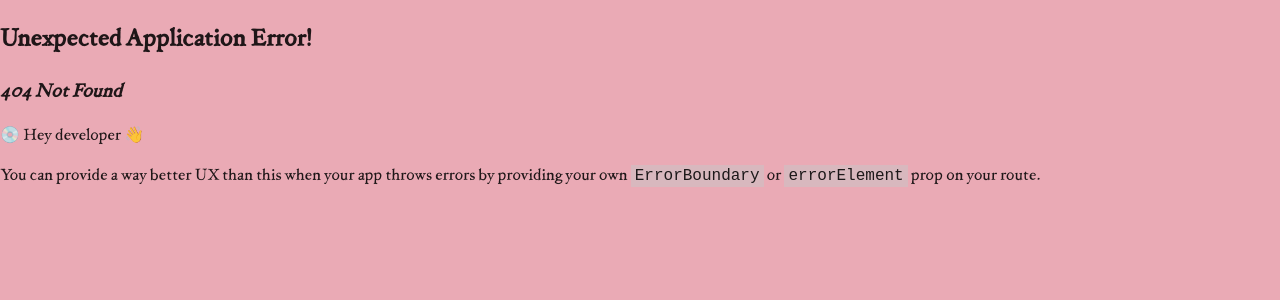
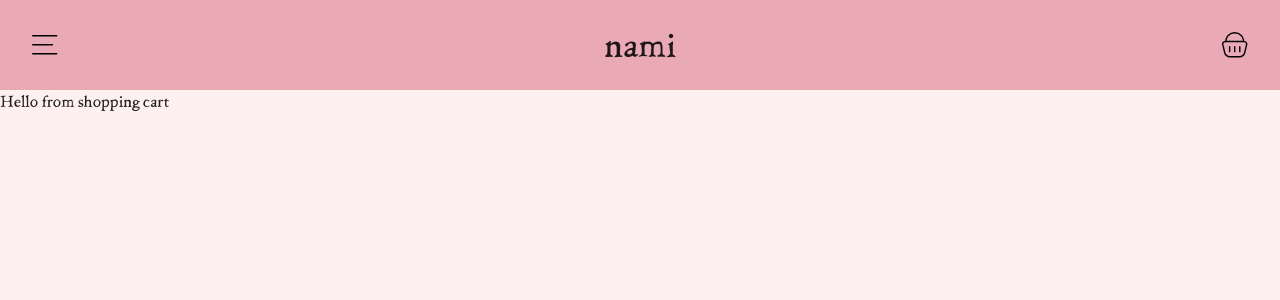
Before and after one commit to sanderalex1/Nami, a React (Vite) app: page /shopping_cart in a window 1280 px wide. Before the commit this address had no page. Shown: the top 300 px of the page. Built offline with nearby package versions, Linux system fonts and the light colour scheme.

Commit message:
small card adjustments

```diff
--- a/src/App.jsx
+++ b/src/App.jsx
@@ -2,13 +2,9 @@ import { useState } from "react";
 import { Outlet } from "react-router-dom";
 import Navbar from "./Components/Navbar";
 import Sidebar from "./Components/Sidebar";
-import Home from "./pages/Home";
-import Card from "./Components/Cards";
-import Menu from "./pages/Menu";
 
 function App() {
   const [sidebarOpen, setSidebarOpen] = useState(false);
-  const [basketOpen, setBasketOpen] = useState(false);
   const [surfaceCount, setSurfaceCount] = useState(0);
   const isSurface = sidebarOpen || surfaceCount > 0;
   const appBarBg = isSurface ? "paper" : "default";
@@ -20,7 +16,6 @@ function App() {
         open={sidebarOpen}
         onMenuClick={() => setSidebarOpen(true)}
         onCloseSidebar={() => setSidebarOpen(false)}
-        onOpenBasket={basketOpen}
       />
       <Outlet context={{ setSurfaceCount }} />
 
--- a/src/Components/Card.jsx
+++ b/src/Components/Card.jsx
@@ -10,7 +10,7 @@ const Card = ({ name, description, picture, price, reverse, onAddToCart }) => {
         flexDirection: reverse ? "row-reverse" : "row",
       }}
     >
-      <Box sx={{ width: "14.5rem", height: "12.5rem" }}>
+      <Box sx={{ width: "14.5rem", height: "12.4rem" }}>
         <Box
           component="img"
           src={picture}
--- a/src/Components/Navbar.jsx
+++ b/src/Components/Navbar.jsx
@@ -4,21 +4,7 @@ import menuButton from "../assets/menuButton.svg";
 import basketCase from "../assets/basketCase.svg";
 import cross from "../assets/cross.svg";
 
-const Navbar = ({
-  open,
-  onMenuClick,
-  onCloseSidebar,
-  onOpenBasket,
-  appBarBg,
-}) => {
-  const handleIconClick = () => {
-    if (open) {
-      onCloseSidebar();
-    } else {
-      onOpenBasket();
-    }
-  };
-
+const Navbar = ({ open, onMenuClick, appBarBg }) => {
   return (
     <AppBar
       position="static"
@@ -64,7 +50,7 @@ const Navbar = ({
           nami
         </Typography>
 
-        <IconButton onClick={handleIconClick}>
+        <IconButton component={RouterLink} to="/shopping_cart">
           <img src={open ? cross : basketCase} alt="" />
         </IconButton>
       </Toolbar>
--- /dev/null
+++ b/src/pages/ShoppingCart.jsx
@@ -0,0 +1,11 @@
+import { Box } from "@mui/material";
+
+const ShoppingCart = () => {
+  return (
+    <Box sx={{ backgroundColor: "var(--secondary-bg)", height: "100vh" }}>
+      Hello from shopping cart
+    </Box>
+  );
+};
+
+export default ShoppingCart;
--- a/src/router.jsx
+++ b/src/router.jsx
@@ -3,6 +3,7 @@ import App from "./App";
 import Home from "./pages/Home";
 import Menu from "./pages/Menu";
 import Profile from "./pages/Profile";
+import ShoppingCart from "./pages/ShoppingCart";
 
 const router = createBrowserRouter([
   {
@@ -12,6 +13,7 @@ const router = createBrowserRouter([
       { index: true, element: <Home /> },
       { path: "menu", element: <Menu /> },
       { path: "profile", element: <Profile /> },
+      { path: "shopping_cart", element: <ShoppingCart /> },
     ],
   },
 ]);
```
